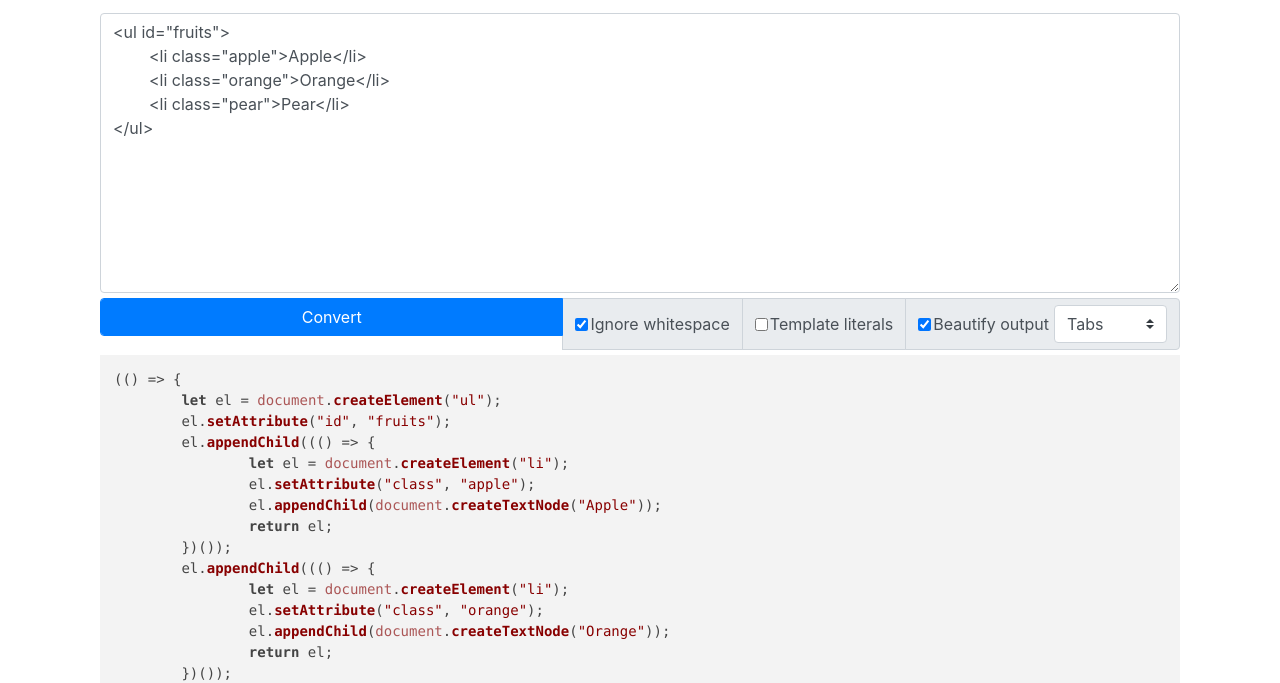
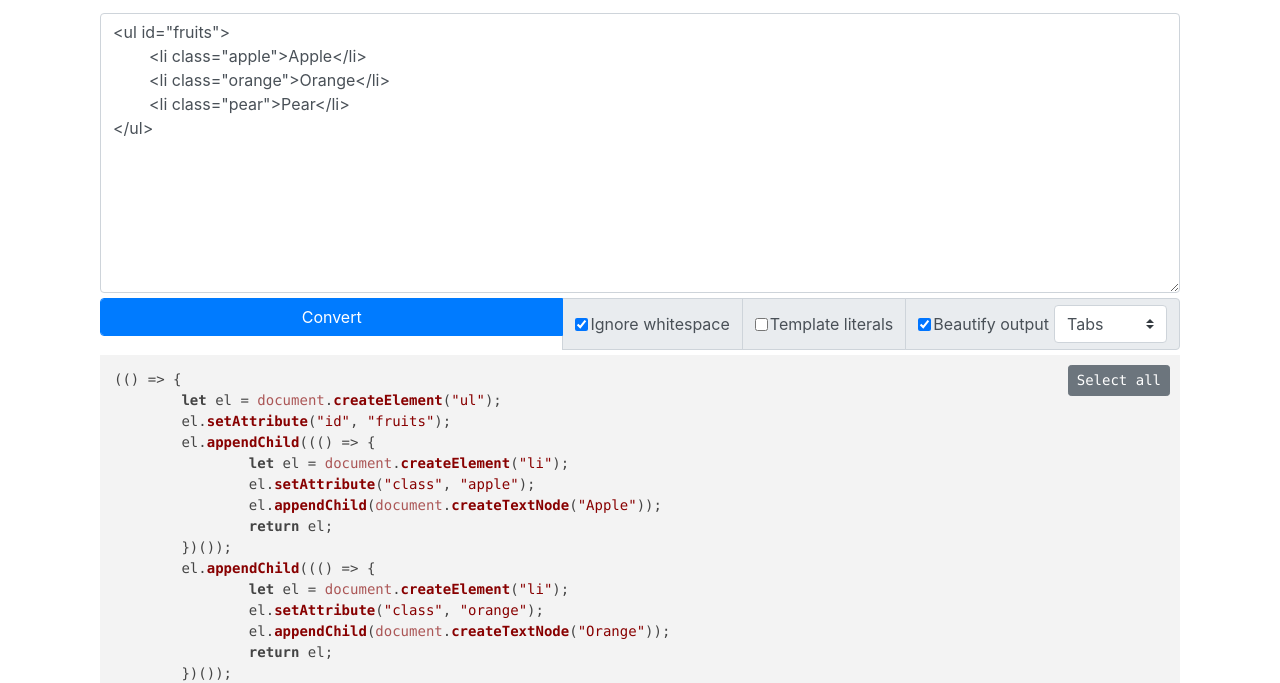
Before and after one commit to x0a/html-to-js-converter, a website: page src/index.pug in a window 1280 px wide. Shown: the part 73-756 px from the top of the page. Drawn offline with nearby package versions, Linux system fonts and the light colour scheme; files that its build step writes are made by us from their sources; files whose address does not match are found by name.

Commit message:
added copy button

```diff
--- a/src/index.pug
+++ b/src/index.pug
@@ -33,6 +33,15 @@ html
 			.octicon-mark-github{
 				padding-right: 5px;
 			}
+			.jscontainer{
+				position: relative;
+			}
+
+			.jscopy{
+				position: absolute;
+				right: 10px;
+				top: 10px;
+			}
 	body
 		nav.navbar.navbar-dark.bg-dark
 			.navbar-brand
--- a/src/index.ts
+++ b/src/index.ts
@@ -1,6 +1,5 @@
 declare const hljs:any;
 
-(function(window: Window, document: Document, undefined?:any){
 interface DOM{
 	output: HTMLDivElement,
 	input: HTMLTextAreaElement,
@@ -11,6 +10,8 @@ declare const hljs:any;
 	padding: HTMLSelectElement,
 	[key: string]: HTMLElement
 }
+
+(function(window: Window, document: Document, undefined?:any){
 
 	let testHtml = `<ul id="fruits">
 	<li class="apple">Apple</li>
@@ -42,14 +43,31 @@ declare const hljs:any;
 				DOM.output.removeChild(DOM.output.lastChild);
 
 			for(let child of <any>inputHtml.childNodes){
-				let output;
+				let output:HTMLElement, tree = createTree(child, null, beautify ? 1 : 0, removeEmpty, templateLiterals, padding);
+
+				if(removeEmpty && tree.length === 0) continue;
 
 				DOM.output.appendChild((() => {
 					let el = document.createElement("pre");
+					el.setAttribute("class", "jscontainer");
 					el.appendChild(output = (() => {
 						let el = document.createElement("code");
-						el.innerHTML = createTree(child, null, beautify ? 1 : 0, removeEmpty, templateLiterals, padding);
-						el.setAttribute("class", `javascript`);
+						el.innerHTML = tree
+						el.setAttribute("class", "javascript");
+						return el;
+					})());
+					el.appendChild((() => {
+						let el = document.createElement("button");
+						el.setAttribute("class", "btn btn-secondary btn-sm jscopy");
+						el.setAttribute("type", "button");
+						el.addEventListener("click", () => {
+							const selection = window.getSelection();
+							const range = document.createRange();
+							range.selectNodeContents(output);
+							selection.removeAllRanges();
+							selection.addRange(range);
+						})
+						el.appendChild(document.createTextNode("Select all"));
 						return el;
 					})());
 					return el;
```
Also changed, not shown: dist/index.html, dist/index.js. Lines whose indentation alone changed are shown as unchanged.
